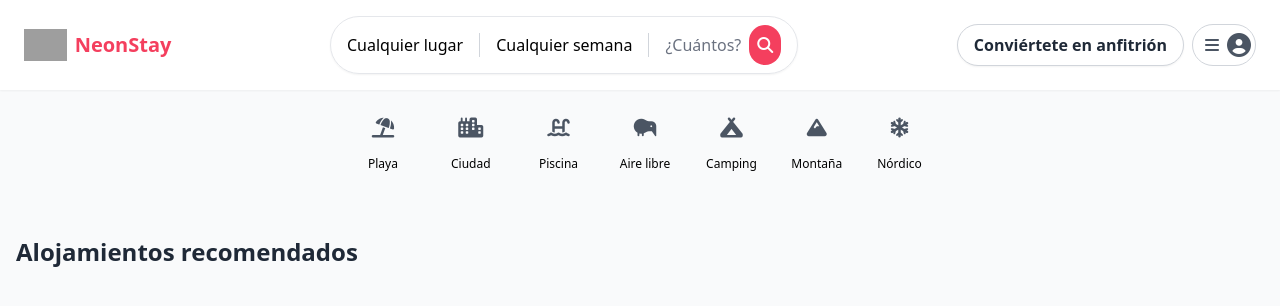
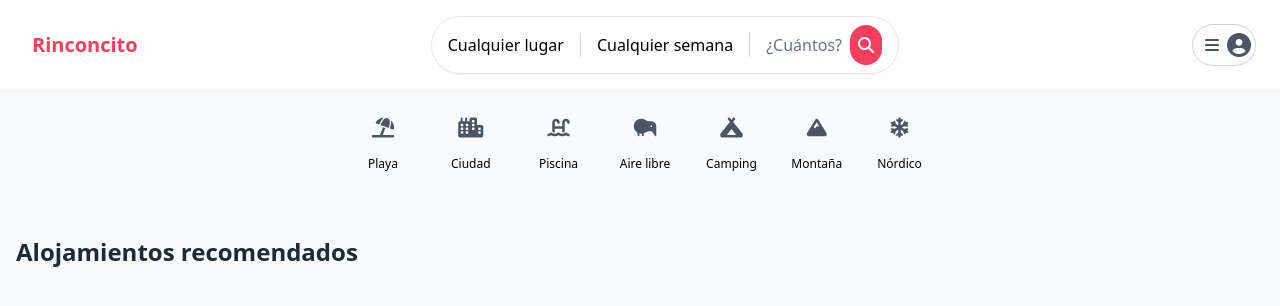
Before and after one commit to LaurisDev/Airbnb, a Flask app: page / in a window 1280 px wide. Shown: the top 306 px of the page. Run offline with Flask 3, Linux system fonts and the light colour scheme; data that the repository does not hold is empty; some libraries are stand-ins or nearby versions; grey boxes are pictures that could not be loaded.

Commit message:
Detalles menú

```diff
--- a/app/templates/inicio.html
+++ b/app/templates/inicio.html
@@ -3,7 +3,7 @@
 <head>
     <meta charset="UTF-8">
     <meta name="viewport" content="width=device-width, initial-scale=1.0">
-    <title>NeonStay - Alojamientos alrededor del mundo</title>
+    <title>Rinconcito - Alojamientos alrededor del mundo</title>
     <script src="https://cdn.tailwindcss.com"></script>
     <link rel="stylesheet" href="https://cdnjs.cloudflare.com/ajax/libs/font-awesome/6.4.0/css/all.min.css">
     <link rel="stylesheet" href="static/estilos.css">
@@ -12,8 +12,7 @@
     <!-- Barra de navegación -->
     <nav class="bg-white shadow-sm py-4 px-6 flex justify-between items-center sticky top-0 z-50">
         <div class="flex justify-between items-center">
-            <img src="https://storage.googleapis.com/workspace-0f70711f-8b4e-4d94-86f1-2a93ccde5887/image/557a6231-ed8b-4bf0-974e-42b9df811fbe.png" alt="Logo de NeonStay en color rosa y blanco con tipografía moderna" class="h-8">
-            <span class="ml-2 text-xl font-bold text-rose-500 hidden md:block">NeonStay</span>
+            <span class="ml-2 text-xl font-bold text-rose-500 hidden md:block">Rinconcito</span>
         </div>
         <div class="hidden md:flex items-center border border-gray-200 rounded-full py-2 px-4 shadow-sm hover:shadow-md transition duration-200">
                 <div class="border-r border-gray-300 pr-4">
@@ -29,15 +28,10 @@
                     <i class="fas fa-search text-white"></i>
                 </div>
         </div>
-        <div class="flex items-center">
-            <button class="hidden md:block bg-white hover:bg-gray-100 text-gray-800 font-semibold py-2 px-4 border border-gray-300 rounded-full shadow-sm mr-2">
-                Conviértete en anfitrión
-            </button>
             <div class="flex items-center border border-gray-300 rounded-full p-1 cursor-pointer">
                 <i class="fas fa-bars text-gray-600 px-2"></i>
                 <i class="fas fa-user-circle text-gray-600 text-2xl"></i>
             </div>
-        </div>
     </nav>
 
             <!-- Filtros -->
@@ -98,7 +92,6 @@
                     <img src="{{ alojamiento[3] }}" alt="{{ alojamiento[1] }}" class="w-full h-48 object-cover" loading="lazy" onerror="this.onerror=null;this.src='https://i.gifer.com/ZZ5H.gif';this.style.width='64px';this.style.height='64px';this.style.objectFit='contain';">
                     <p class="text-xs text-gray-400">{{ alojamiento[3] }}</p>
                     <button class="absolute top-3 right-3 heart-hover">
-                        <i class="far fa-heart text-xl text-gray-400"></i>
                     </button>
                 </div>
                 <div class="p-4">
```
